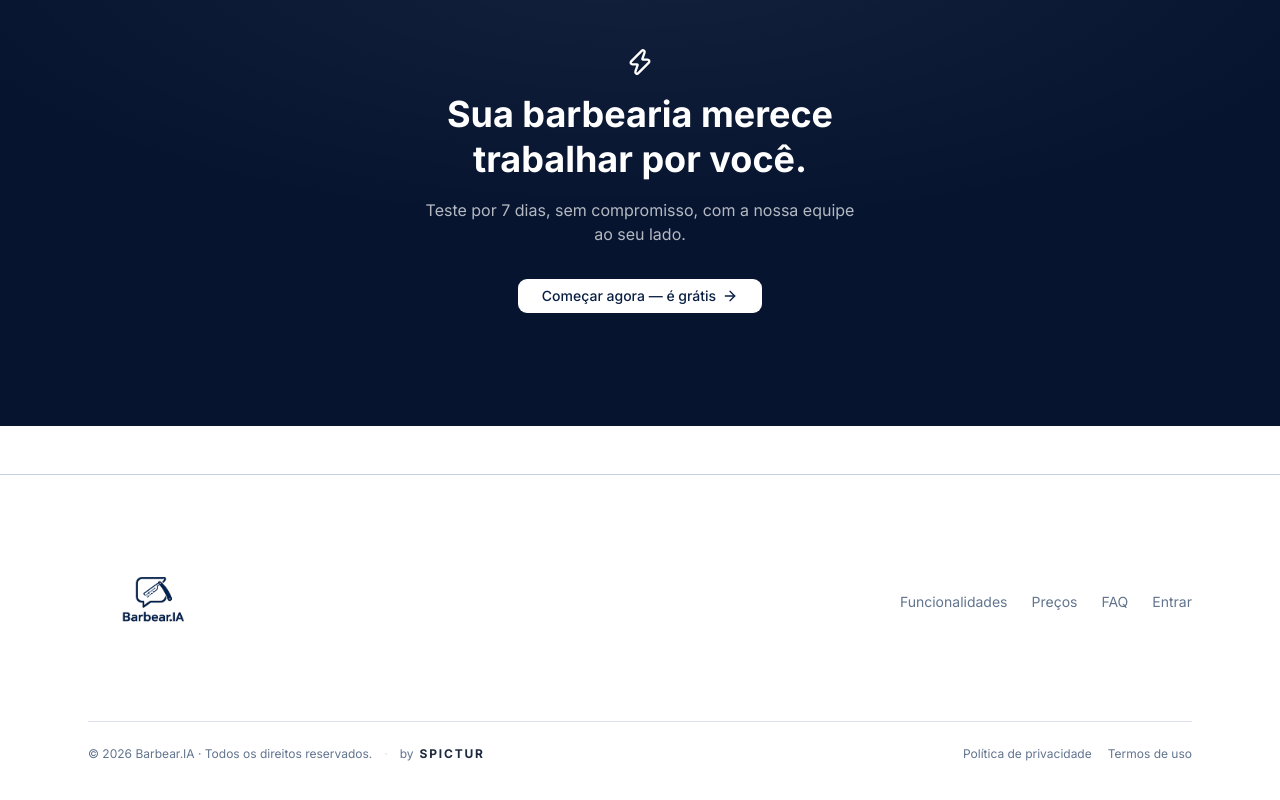
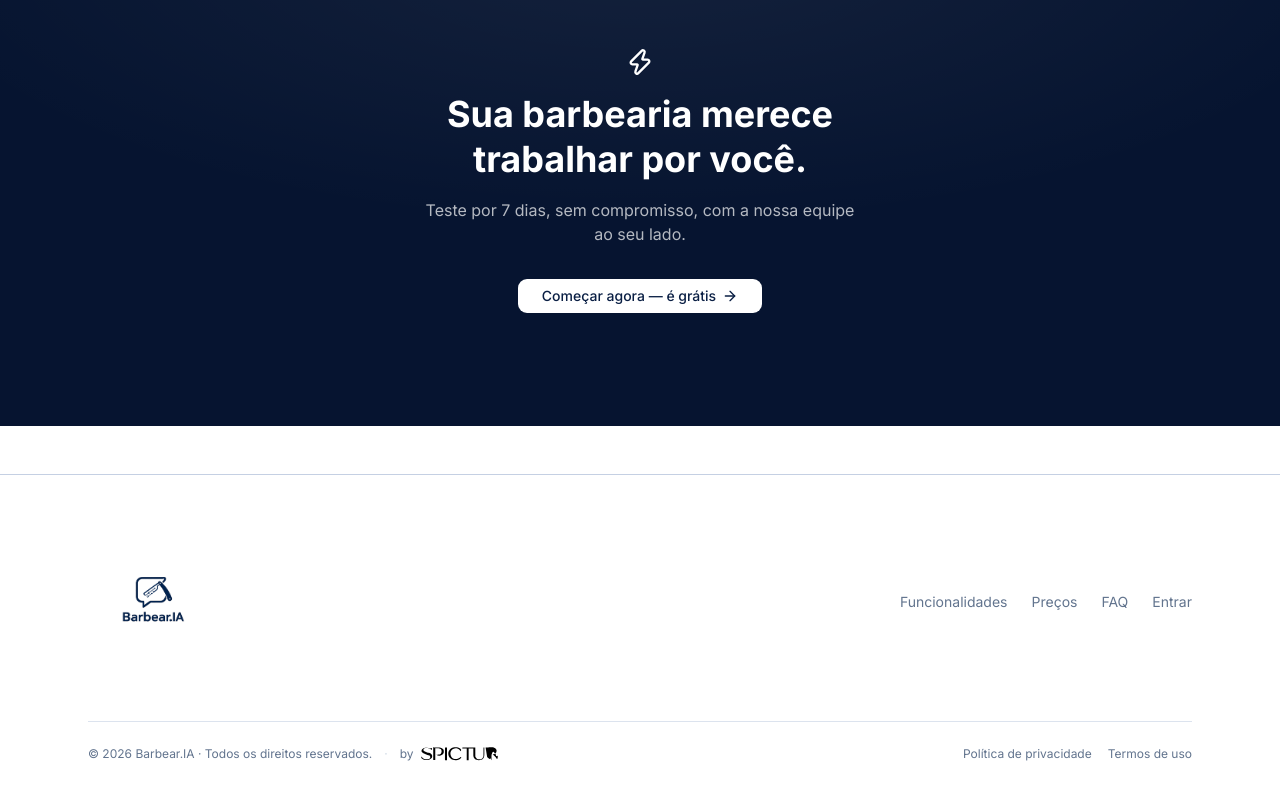
Before and after one commit to ugagency/barbear.ia, a Next.js app in the folder barbear-ia/: page / in a window 1280 px wide. Shown: the part 3111-3911 px from the top of the page. Built offline with nearby package versions, Linux system fonts and the light colour scheme.

Commit message:
fix: usar lettering oficial da Spictur na interface

```diff
--- a/barbear-ia/src/components/marketing/footer.tsx
+++ b/barbear-ia/src/components/marketing/footer.tsx
@@ -36,7 +36,7 @@ export function Footer() {
             <span className="text-slate-300" aria-hidden="true">·</span>
             <span className="inline-flex items-center gap-1.5">
               <span>by</span>
-              <span className="font-bold tracking-[0.15em] text-slate-800">SPICTUR</span>
+              <Image src="/spictur-lettering-black.svg" alt="Spictur" width={82} height={16} className="h-[15px] w-auto" />
             </span>
           </div>
           <div className="flex gap-4">
```
